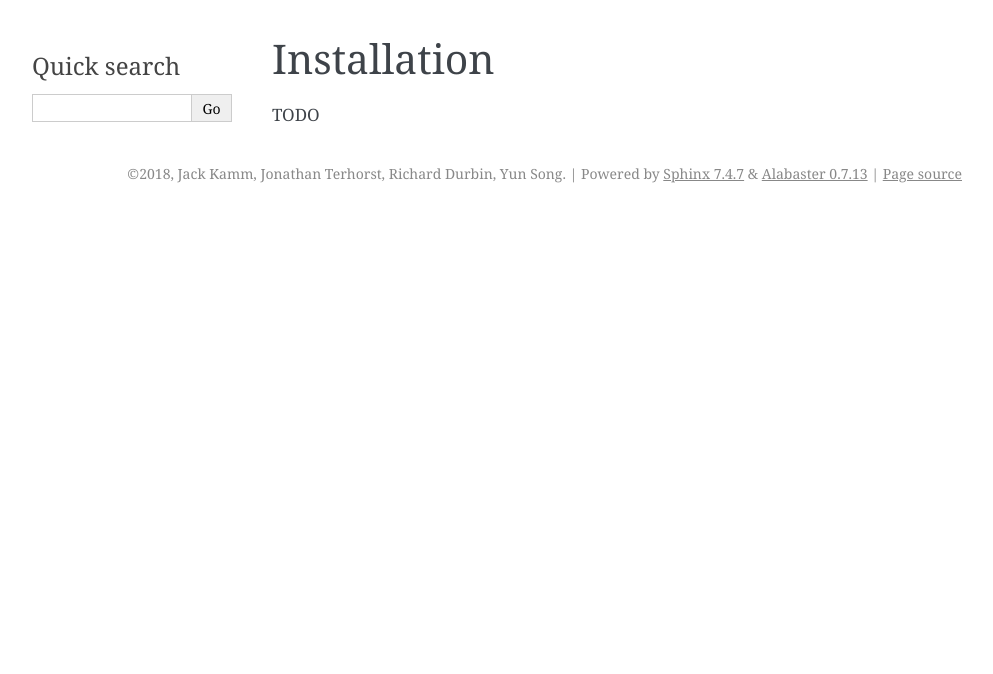
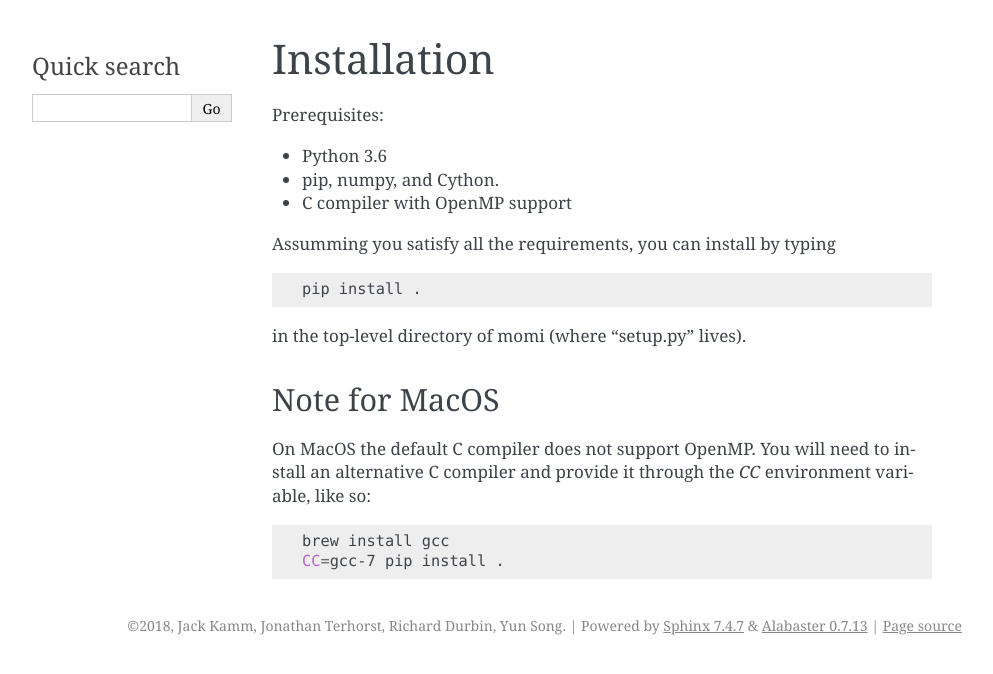
Before and after one commit to popgenmethods/momi2, a Sphinx documentation site: the page built from docs/installation.rst, in a window 1280 px wide. Shown: the top 674 px of the page, without its empty margins (148-1141 px from the left). Built offline with Sphinx 7.4.7, drawn with Linux system fonts in a browser that asks for light colours; pages that are not in the unit, such as notebooks, are missing from menus.

```diff
--- a/docs/index.rst
+++ b/docs/index.rst
@@ -11,6 +11,7 @@ Welcome to momi's documentation!
 
    introduction
    installation
+   parallel
    tutorial
    api
 
--- a/docs/installation.rst
+++ b/docs/installation.rst
@@ -4,4 +4,30 @@
 Installation
 ============
 
-TODO
+Prerequisites:
+
+* Python 3.6
+* pip, numpy, and Cython.
+* C compiler with OpenMP support
+
+Assumming you satisfy all the requirements, you can install by typing
+
+.. code:: bash
+
+    pip install .
+
+in the top-level directory of momi (where "setup.py" lives).
+
+--------------
+Note for MacOS
+--------------
+
+On MacOS the default C compiler does
+not support OpenMP. You will need to install an
+alternative C compiler and provide it through the `CC` environment variable,
+like so:
+
+.. code:: bash
+
+    brew install gcc
+    CC=gcc-7 pip install .
--- a/docs/introduction.rst
+++ b/docs/introduction.rst
@@ -4,4 +4,8 @@
 Introduction
 ============
 
-TODO
+**momi** (MOran Models for Inference) is a Python package that computes
+the expected sample frequency spectrum (SFS), a statistic commonly used
+in population genetics, and uses it to fit demographic history.
+
+The github repository is located at https://github.com/jackkamm/momi2
```
Also changed, not shown: README.md (+2 -37 lines).
